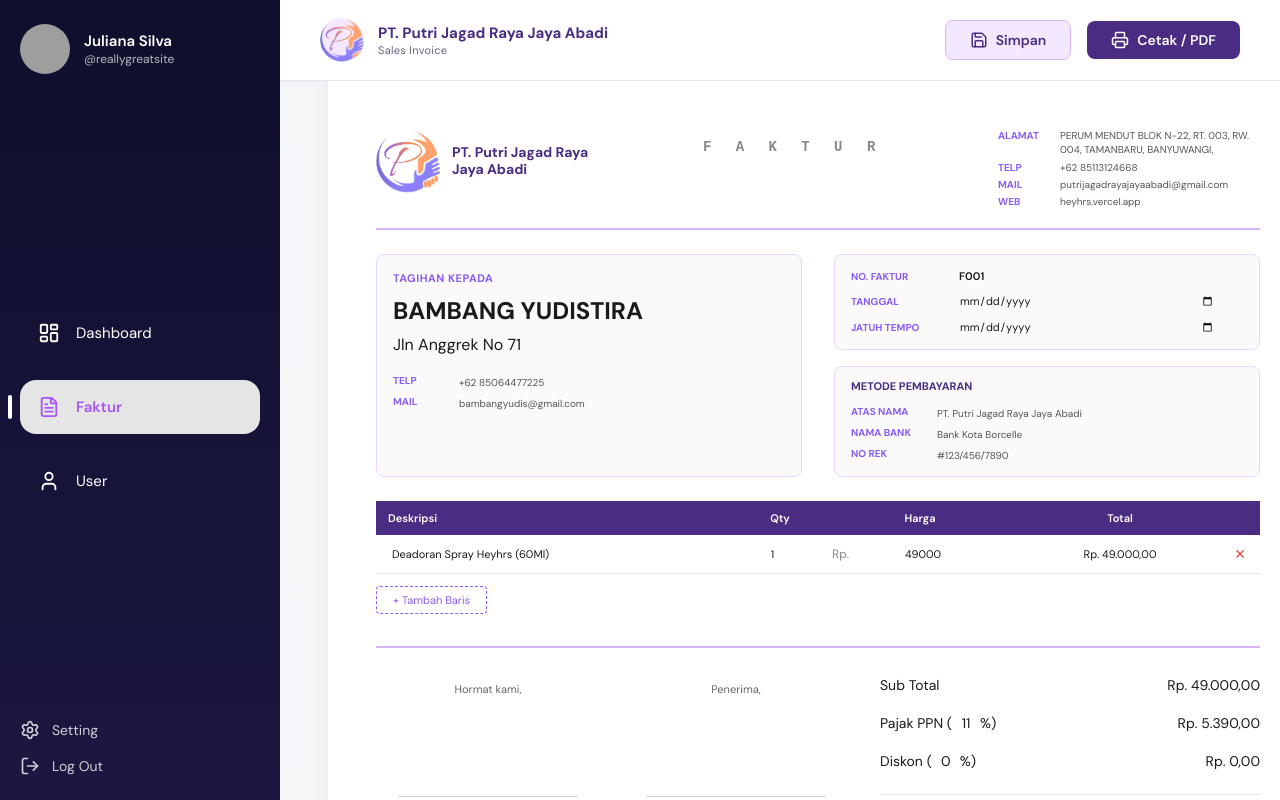
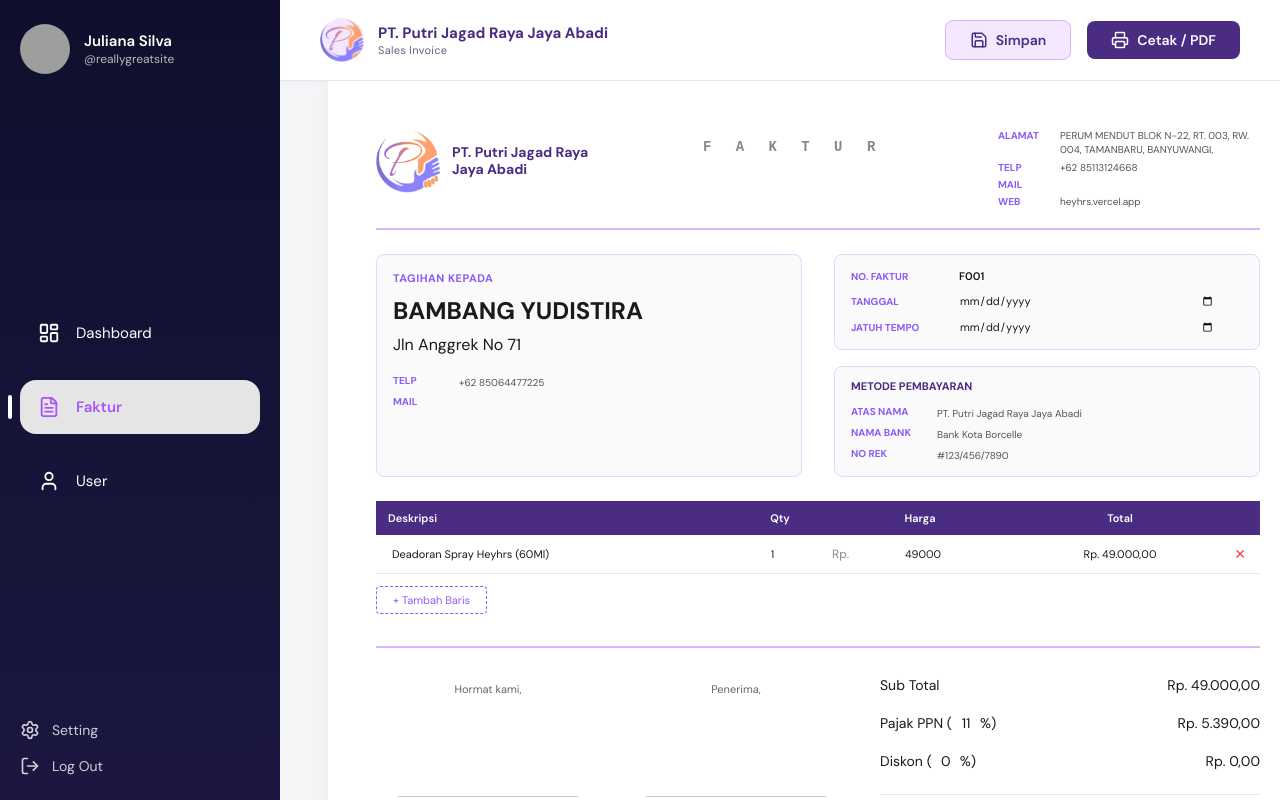
Before and after one commit to Jianst-21/PutriSejagat, a React (Vite) app in the folder HEYHRS/: page /faktur in a window 1280 px wide. Built offline with nearby package versions, Linux system fonts and the light colour scheme; no server answers; the database is empty; grey boxes are pictures that could not be loaded; a web font is replaced by a local one.

Commit message:
Update Profile Company

```diff
--- a/HEYHRS/src/PagesDesktop/faktur.jsx
+++ b/HEYHRS/src/PagesDesktop/faktur.jsx
@@ -34,14 +34,14 @@ const DEFAULT_COMPANY = {
   name: 'PT. Putri Jagad Raya\nJaya Abadi',
   alamat: 'PERUM MENDUT BLOK N-22, RT. 003, RW. 004, TAMANBARU, BANYUWANGI,',
   telp: '+62 85113124668',
-  mail: 'putrijagadrayajayaabadi@gmail.com',
+  email: 'putrijagadrayajayaabadi@gmail.com',
   web: 'heyhrs.vercel.app',
 };
 const DEFAULT_CLIENT = {
   name: 'BAMBANG YUDISTIRA',
   address: 'Jln Anggrek No 71',
   telp: '+62 85064477225',
-  mail: 'bambangyudis@gmail.com',
+  email: 'bambangyudis@gmail.com',
 };
 const DEFAULT_INVOICE = { noFaktur: '', tanggal: '2026-2-12', jatuhTempo: '2026-2-17' };
 const DEFAULT_PAYMENT = { note: '', atasNama: 'PT. Putri Jagad Raya Jaya Abadi', namaBank: 'Bank Kota Borcelle', noRek: '#123/456/7890' };
```
